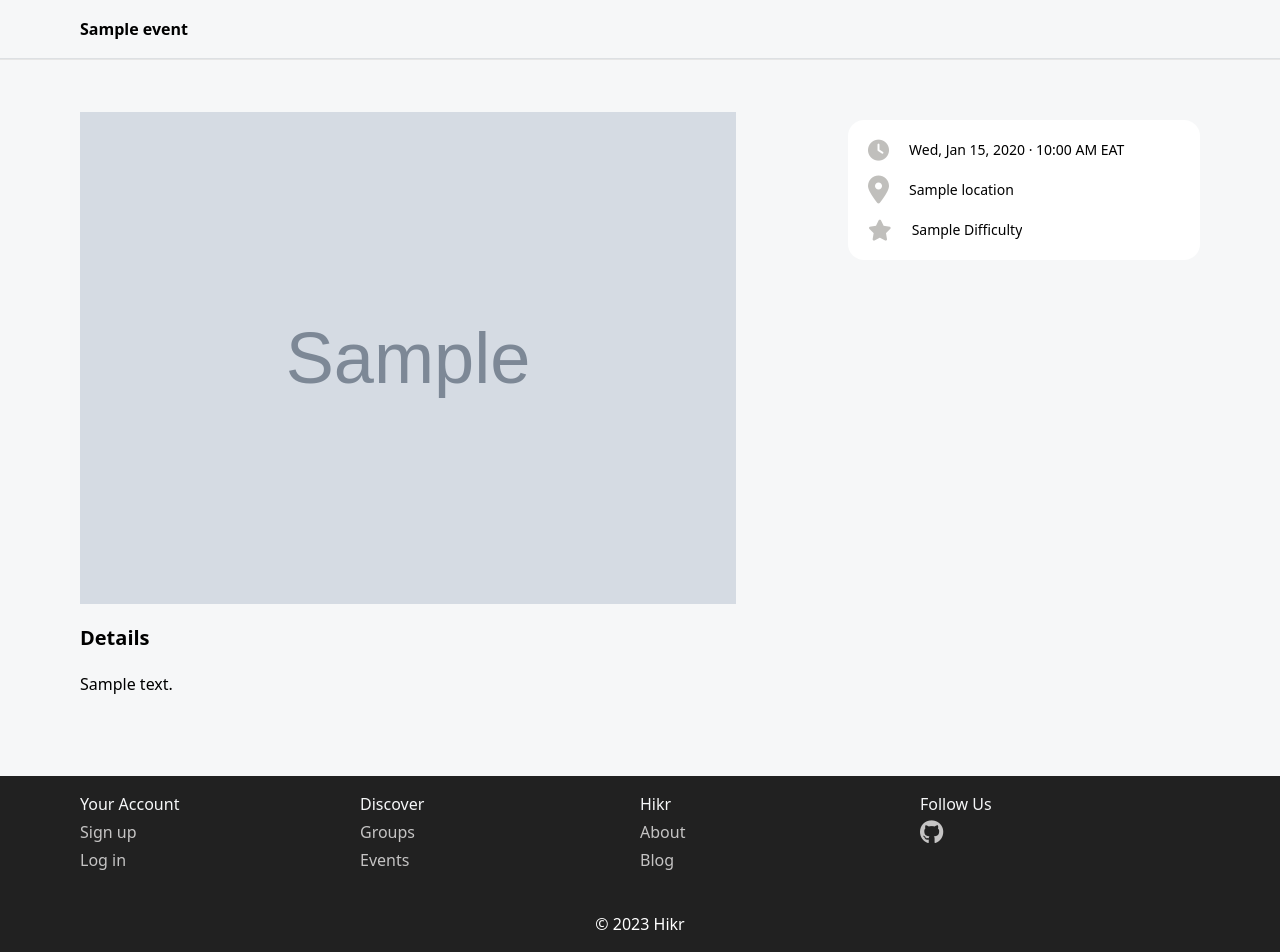
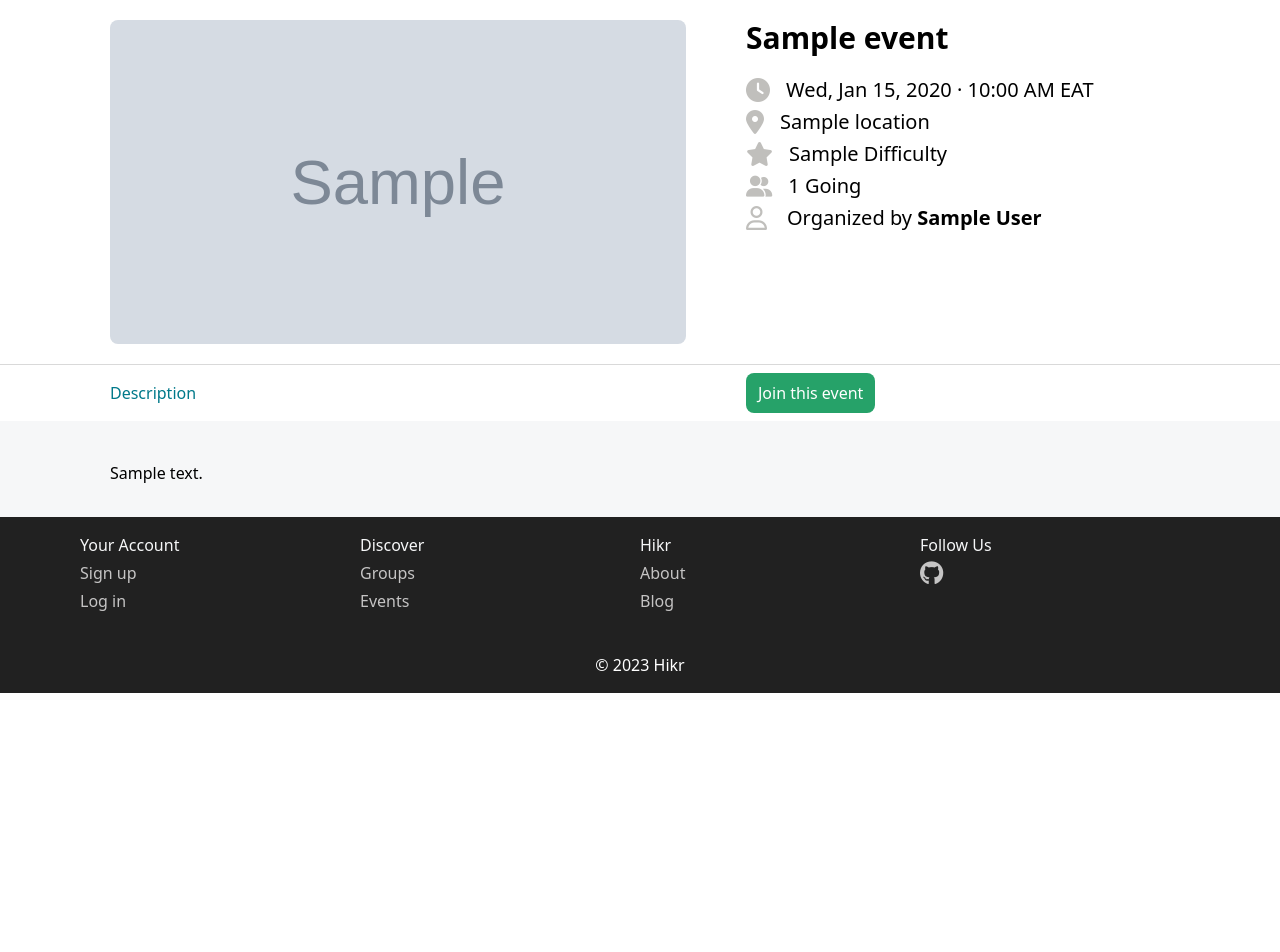
Before and after one commit to SKGakiria/Hikr, a Django app: template hikr/frontend/templates/event.html in a window 1280 px wide. Shown: the part 64-1016 px from the top of the page. After the commit the page ends 757 px from the top, so only its background shows below. Run offline with Django 4.2, Linux system fonts and the light colour scheme; the template is opened without the code that fills it: most values are stand-ins (such as "Sample title", 1, 10 or a date in 2020); grey boxes marked "Sample" are stand-in pictures; style sheets or scripts are compiled from the project's sources; some libraries are stand-ins or nearby versions.

Commit message:
Implement join/leave actions for groups and events

```diff
--- a/hikr/frontend/static/scripts/auth.js
+++ b/hikr/frontend/static/scripts/auth.js
@@ -35,35 +35,18 @@ $(document).ready(function () {
   // User login
   $('#login-form').submit(function (event) {
     event.preventDefault()
-    if (sessionStorage.getItem('authToken') !== null) {
-      window.location.href = '/';
-    }
-    event.preventDefault();
     const email = $('#email').val();
     const password = $('#password').val();
     login(email, password);
   });
 
   // User logout
-  $('#logout-link').on('click', function (event) {
-    event.preventDefault();
-    $.ajax({
-      url: '/logout/',
-      type: 'POST',
-      contentType: 'application/json',
-      headers: {
-        Authorization: 'Token ' + sessionStorage.getItem('authToken')
-      },
-      success: function (data) {
-        sessionStorage.removeItem('authToken');
-        showToasts(['User logged out successfully!'], 'succ-toast');
-        window.location.href = '/login/';
-        updateHeaderFooter();
-      },
-      error: function (error) {
-        console.error(error);
-      }
-    });
+  $('#logout-link').on('click', function () {
+    if (sessionStorage.getItem('authToken')) {
+      sessionStorage.removeItem('authToken');
+      showToasts(['User logged out successfully!'], 'succ-toast');
+      updateHeaderFooter();
+    }
   });
 });
 
@@ -81,13 +64,33 @@ function login (email, password) {
       // Store the authentication token securely
       sessionStorage.setItem('authToken', response.token);
       showToasts(['User logged in successfully!'], 'succ-toast');
-      window.location.href = '/';
+     // Check if there is a 'next' parameter in the URL
+     const queryParams = new URLSearchParams(window.location.search);
+     const nextUrl = queryParams.get('next');
+
+     // Redirect to the 'next' URL if it exists, or to the home page '/'
+     if (nextUrl) {
+       window.location.href = nextUrl;
+     } else {
+       window.location.href = '/';
+     }
       updateHeaderFooter();
     },
     error: function (error) {
       showToasts(['Invalid email or password. Please try again.'], 'err-toast');
       console.error(error);
     }
+  });
+}
+
+
+function checkAuth () {
+  $.ajax({
+    url: '/check-auth/',
+    type: 'GET',
+    success: function (response) {
+      return response.authenticated;
+    },
   });
 }
 
--- a/hikr/frontend/static/scripts/common.js
+++ b/hikr/frontend/static/scripts/common.js
@@ -36,7 +36,7 @@ $(document).ready(function () {
             <div class="flex flex-row space-x-5 items-center">
               <a class="ds-font-small-medium hover:no-underline text-gray7 hover:text-viridian" href="/events/">Events</a><a class="ds-font-small-medium hover:no-underline text-gray7 hover:text-viridian" href="/groups/">Groups</a><a class="ds-font-small-medium hover:no-underline text-gray7 hover:text-viridian">&nbsp;&nbsp;&nbsp;&nbsp;&nbsp;&nbsp;</a>
                 <a class="ds-font-small-medium hover:no-underline text-gray7 hover:text-viridian s2x9qzh whitespace-nowrap justify-center" class="login-link" href="/login/">Sign in <i class="fa-solid fa-angle-right" style="color: #ffffff;"></i></a><a></a><a></a>
-                <a class="ds-font-small-medium hover:no-underline text-gray7 hover:text-viridian s2x9qzh whitespace-nowrap justify-center" id="logout-link" href="/logout/"><i class="fa-solid fa-angle-left" style="color: #ffffff;"></i> Log out</a><a></a><a></a>
+                <a class="ds-font-small-medium hover:no-underline text-gray7 hover:text-viridian s2x9qzh whitespace-nowrap justify-center" id="logout-link" href="/accounts/logout/"><i class="fa-solid fa-angle-left" style="color: #ffffff;"></i> Log out</a><a></a><a></a>
             </div>
           </div>
         </div>
--- a/hikr/frontend/static/scripts/home.js
+++ b/hikr/frontend/static/scripts/home.js
@@ -61,7 +61,7 @@ async function fetchGroupsData (groupsUrl) {
     const groupOwner = await getFullUserName(group.owner);
     const firstParagraph = extractFirstParagraph(group.description);
     const groupTile = `
-        <div class="flex-1"><a href="groups/${group.id}/" data-event-label="Story 1 variant" target="_blank"
+        <div class="flex-1"><a href="groups/${group.id}/" target=""
         rel="noopener noreferrer" class="cursor-pointer hover:no-underline group"><img alt="${group.name}" loading="lazy"
           width="375" height="191" decoding="async" data-nimg="1"
           class="w-full rounded-lg mb-6 group-hover:opacity-80" style="color:transparent" src="${group.image}" />
--- a/hikr/frontend/templates/event.html
+++ b/hikr/frontend/templates/event.html
@@ -13,119 +13,115 @@
         integrity="sha256-/JqT3SQfawRcv/BIHPThkBvs0OEvtFFmqPF/lYI/Cxo=" crossorigin="anonymous"></script>
     <script src="https://kit.fontawesome.com/89be0f6329.js" crossorigin="anonymous"></script>
     <script src="{% static 'scripts/common.js' %}"></script>
+    <script src="{% static 'scripts/auth.js' %}"></script>
 </head>
 
 <body class="font-body">
     <!-- Start of header -->
     <header class="z-50 top-0 bg-white mb-10 xs:mb-0"></header>
     <!-- End of header -->
-    <div class="flex flex-col flex-grow">
-        <main id="main" class="flex flex-col items-center justify-between flex-grow">
-            <div class="flex flex-col items-center flex-grow"></div>
-            <div class="px-5 w-full border-b border-shadowColor bg-gray1 sticky top-0 py-4 z-10" data-event-label="top">
-                <div class="md:max-w-screen mx-auto">
-                    <h1 class="overflow-ellipsis overflow-hidden font-semibold text-base leading-relaxed">
-                        {{ event.name }}</h1>
+    <div class="flex-grow flex flex-col items-center w-full" id="top">
+        <main id="main" class="flex flex-col w-full">
+            <div class="flex flex-col space-y-1"></div>
+            <div>
+                <section
+                    class="flex flex-col md:flex-row items-stretch justify-center lg:justify-between space-y-4 md:space-y-0 mx-auto mb-5 mt-0 pt-5 max-w-[1100px] md:px-5">
+                    <div class="md:max-w-[600px] relative w-full md:w-3/5 md:pr-6"><img alt="" fetchpriority="high"
+                            loading="eager" width="600" height="100" decoding="async" class="md:rounded-lg object-cover object-center aspect-video w-full"
+                            style="color:transparent" src="{{ event.image.url }}" />
+                    </div>
+                    <div class="flex flex-col justify-between space-y-2 w-full md:w-2/5 px-4 md:px-0">
+                        <div><a class="hover:no-underline" data-event-category="GroupHome">
+                                <h1 class="font-extrabold text-3xl">{{ event.name }}</h1>
+                            </a>
+                            <div class="mt-5"></div>
+                            <div class="flex flex-col space-y-1">
+                                <div class="flex flex-row space-x-1.5 items-center">
+                                    <i class="fa-solid fa-clock fa-xl" style="color: #c0bfbc;"></i>
+                                    <div class="w-1 h-6">
+                                        <div></div>
+                                    </div>
+                                    <div class="text-xl">{{ event.date|date:"D, M d, Y"}} · {{ event.time|date:"g:i A"}} EAT</div>
+                                </div>
+                                <div class="flex flex-row space-x-1.5 items-center">
+                                    <i class="fa-solid fa-location-dot fa-xl"
+                                    style="color: #c0bfbc;"></i>
+                                    <div class="w-1 h-6">
+                                        <div></div>
+                                    </div>
+                                    <div class="text-xl">{{ event.location }}</div>
+                                </div>
+                                <div class="flex flex-row space-x-1.5 items-center">
+                                    <i class="fa-solid fa-star fa-xl" style="color: #c0bfbc;"></i>
+                                    <div class="w-1 h-6">
+                                        <div></div>
+                                    </div>
+                                    <div class="text-xl">{{ event.difficulty|title }}</div>
+                                </div>
+                                <div class="flex flex-row space-x-1.5 items-center text-sm">
+                                    <i class="fa-solid fa-user-group fa-xl" style="color: #c0bfbc;"></i>
+                                    <div class="w-1 h-6">
+                                        <div></div>
+                                    </div>
+                                    <div class="flex flex-row space-x-1.5 items-center text-xl">
+                                        <div>{{ event.attendees.count }} Going</div>
                                     </div>
                                 </div>
-            <div class="bg-gray1 w-full flex flex-col items-center justify-between lg:px-5 border-t border-gray2 pb-16">
-                <div class="md:max-w-screen w-full bg-gray1">
-                    <div class="flex flex-col-reverse lg:flex-row">
-                        <div class="flex flex-col flex-grow lg:mt-5" data-event-label="body">
-                            <div class="lg:max-w-2xl">
-                                <div class="emrv9za" data-event-label="event-home">
-                                    <div>
-                                        <picture data-testid="event-description-image">
-                                            <div class="w-full mt-0 lg:mt-8"><img alt="{{ event.name }}"
-                                                    fetchpriority="high" width="375" height="210" decoding="async"
-                                                    data-nimg="1" class="w-full" style="color:transparent"
-                                                    src="{{ event.image.url }}">
+                                <div class="flex flex-row space-x-1.5 items-center">
+                                    <i class="fa-regular fa-user fa-xl" style="color: #c0bfbc;"> </i>
+                                    <div class="w-2 h-6">
+                                        <div></div>
                                     </div>
-                                        </picture>
-                                    </div>
-                                    <div id="event-details" class="px-6 sm:px-4 xl:px-0 md:max-w-screen w-full mt-5">
-                                        <div class="flex justify-between items-center mb-5">
-                                            <h2 class="font-semibold text-xl">Details</h2>
-                                        </div>
-                                        <div class="break-words">
-                                            <p class="mb-4">{{ event.description|safe }}</p>
-                                        </div>
-                                    </div>
-                                </div>
-
-                            </div>
-                        </div>
-                        <div class="w-100 lg:w-90 lg:mx-0 lg:ml-28 lg:mt-10" data-event-label="info">
-                            <div class="px-5 lg:px-0"></div>
-                            <div class="top-24">
-                                <div class="hidden lg:block">
-                                    <div class="lg:p-6 bg-white rounded-2xl">
-                                        <div class="flex flex-row py-4 lg:py-0 items-center ">
-                                            <div class="dewqijm"><img alt="{{ event.owner.first_name }}"
-                                                    data-testid="next-image" loading="lazy" width="56" height="56"
-                                                    decoding="async" data-nimg="1" class="rounded"
-                                                    style="color:transparent" src="{{ event.owner.avatar.url }}">
-                                            </div>
-                                            <div class="ml-4">
-                                                <div class="text-sm font-medium leading-5">{{event.owner.first_name}}
-                                                    {{event.owner.last_name}}</div>
-                                                <div></div>
+                                    <a id="organizer-name-link" data-event-label="organizer-name-link"
+                                        class="text-xl hover:no-underline"><span>Organized by <b class="font-semibold">
+                                                {{ event.owner.first_name }} {{ event.owner.last_name }}</b></span>
+                                    </a>
                                 </div>
                             </div>
                         </div>
                     </div>
-                                <div id="event-info" class="mt-5 text-sm">
-                                    <div class="px-5 py-3 sm:pb-4.5 lg:py-5 bg-white lg:rounded-b-2xl lg:rounded-t-2xl">
+                </section>
+            </div>
+            <div style="top:64px" class="border-t border-gray3 py-2 flex flex-col items-center bg-white sticky z-20">
+                <div class="flex flex-row items-center w-full max-w-[1100px] space-x-0 px-5">
+                    <div class="relative w-full md:w-3/5 md:pr-3 LinksTab_scroll__HwJbk">
+                        <div class="LinksTab_left__QYp3t opacity-0"></div>
                         <div>
-                                            <div>
-                                                <div class="flex">
-                                                    <div>
-                                                        <div data-icon-c="icon-13">
-                                                            <div><i class="fa-solid fa-clock fa-xl"
-                                                                    style="color: #c0bfbc;"></i></div>
+                            <ul class="flex flex-row space-x-10 text-gray7 LinksTab_scroll__HwJbk">
+                                <li><a class="hover:no-underline whitespace-nowrap flex flex-row items-center text-viridian">Description</a></li>
+                            </ul>
                         </div>
                     </div>
-                                                    <div>
-                                                        <div class="pl-4 md:pl-4.5 lg:pl-5"><time class="">
-                                                            {{ event.date|date:"D, M d, Y"}} · {{ event.time|date:"g:i A"}} EAT</time></div>
+                    {% if request.user.is_authenticated and attendance %}
+                    <div
+                    class="flex-row space-x-3 md:flex whitespace-nowrap w-full md:w-2/5 px-4 md:px-0 min-h-[40px]">
+                    <form method="post" action="{% url 'leave-event' event.id %}">
+                        {% csrf_token %}
+                        <button class="w-full sm:w-auto whitespace-nowrap text-center relative leave-button">Leave
+                        this event</button>
+                    </form>
+                </div>
+                    {% else %}
+                    <div
+                        class="flex-row space-x-3 md:flex whitespace-nowrap w-full md:w-2/5 px-4 md:px-0 min-h-[40px]">
+                        <form method="post" action="{% url 'join-event' event.id %}">
+                            {% csrf_token %}
+                            <button class="w-full sm:w-auto whitespace-nowrap text-center relative p14rljdx">Join
+                                this event</button>
+                        </form>
+                    </div>
+                    {% endif %}
                 </div>
             </div>
-                                            </div>
-                                            <div class="ml-10 lg:ml-11 relative" data-testid="add-to-calendar"></div>
-                                            <div class="flex flex-col">
-                                                <div class="flex mt-5">
-                                                    <div data-icon-c="icon-2">
-                                                        <div><i class="fa-solid fa-location-dot fa-2xl"
-                                                                style="color: #c0bfbc;"></i></div>
-                                                    </div>
-                                                    <div class="pl-4 md:pl-4.5 lg:pl-5 overflow-hidden">
-                                                        <div data-testid="location-name-value">{{ event.location }}
-                                                        </div>
-                                                    </div>
-                                                </div>
-                                            </div>
-                                            <div class="flex flex-col">
-                                                <div class="flex mt-5">
-                                                    <div data-icon-c="icon-2">
-                                                        <div><i class="fa-solid fa-star fa-xl"
-                                                                style="color: #c0bfbc;"></i></div>
-                                                    </div>
-                                                    <div class="pl-4 md:pl-4.5 lg:pl-5 overflow-hidden">
-                                                        <div data-testid="difficulty-level">{{ event.difficulty|title }}
-                                                        </div>
-                                                    </div>
-                                                </div>
-                                            </div>
-                                        </div>
-                                    </div>
-                                </div>
-                                <div class="hidden lg:block">
-                                    <hr class="border-gray3 w-full my-12 md:my-6">
-                                    <div class="w-[300px] h-[250px]">
-                                        <div>
-                                            <div class="" id="hikr_events_MREC_2"></div>
-                                        </div>
-                                    </div>
+            <div id="submain" class="bg-gray1 flex flex-col px-4 md:px-0 pb-8">
+                <div
+                    class="flex flex-col md:flex-row md:px-5 space-y-8 md:space-y-0 max-w-[1100px] w-full self-center pt-10 md:justify-between">
+                    <div class="md:max-w-[600px] relative w-full md:w-3/5 md:pr-6 flex flex-col space-y-8">
+                        <div class="w-full">
+                            <div class="relative overflow-hidden h-auto d1qnntw">
+                                <div class="h-6 w-full absolute bottom-0 d18425ul"></div>
+                                <div inert="" class="break-words utils_description__CKf99">
+                                    <p>{{ event.description|safe }}</p>
                                 </div>
                             </div>
                         </div>
@@ -135,7 +131,7 @@
         </main>
     </div>
     <!-- start of footer -->
-    <footer id="main_footer" class="bg-gray7 text-gray1 pt-4 z-0 mt-0" >
+    <footer id="main_footer"  class="bg-gray7 text-gray1 pt-4 z-0 mt-0" >
     </footer>
     <!-- end of footer -->
 </body>
--- a/hikr/frontend/templates/events.html
+++ b/hikr/frontend/templates/events.html
@@ -13,9 +13,8 @@
       integrity="sha256-/JqT3SQfawRcv/BIHPThkBvs0OEvtFFmqPF/lYI/Cxo=" crossorigin="anonymous"></script>
     <script src="https://kit.fontawesome.com/89be0f6329.js" crossorigin="anonymous"></script>
     <script src="{% static 'scripts/common.js' %}"></script>
-    <script src="{% static 'scripts/events-list.js' %}"></script>
+    <script src="{% static 'scripts/events.js' %}"></script>
     <script src="{% static 'scripts/auth.js' %}"></script>
-
 </head>
 
 <body class="font-body">
--- a/hikr/frontend/templates/groups.html
+++ b/hikr/frontend/templates/groups.html
@@ -13,7 +13,7 @@
       integrity="sha256-/JqT3SQfawRcv/BIHPThkBvs0OEvtFFmqPF/lYI/Cxo=" crossorigin="anonymous"></script>
     <script src="https://kit.fontawesome.com/89be0f6329.js" crossorigin="anonymous"></script>
     <script src="{% static 'scripts/common.js' %}"></script>
-    <script src="{% static 'scripts/groups-list.js' %}"></script>
+    <script src="{% static 'scripts/groups.js' %}"></script>
     <script src="{% static 'scripts/auth.js' %}"></script>
 </head>
 
```
Also changed, not shown: hikr/frontend/static/scripts/group.js (deleted, +0 -98 lines), hikr/frontend/static/scripts/groups.js (renamed from hikr/frontend/static/scripts/groups-list.js, +3 -4 lines), hikr/frontend/templates/group.html (+15 -12 lines), hikr/frontend/urls.py (+6 -2 lines), hikr/frontend/views.py (+59 -2 lines), hikr/groups/views.py (+5 -5 lines), hikr/frontend/static/scripts/event.js (deleted), hikr/frontend/static/scripts/events.js (renamed from hikr/frontend/static/scripts/events-list.js). Lines whose indentation alone changed are shown as unchanged.
